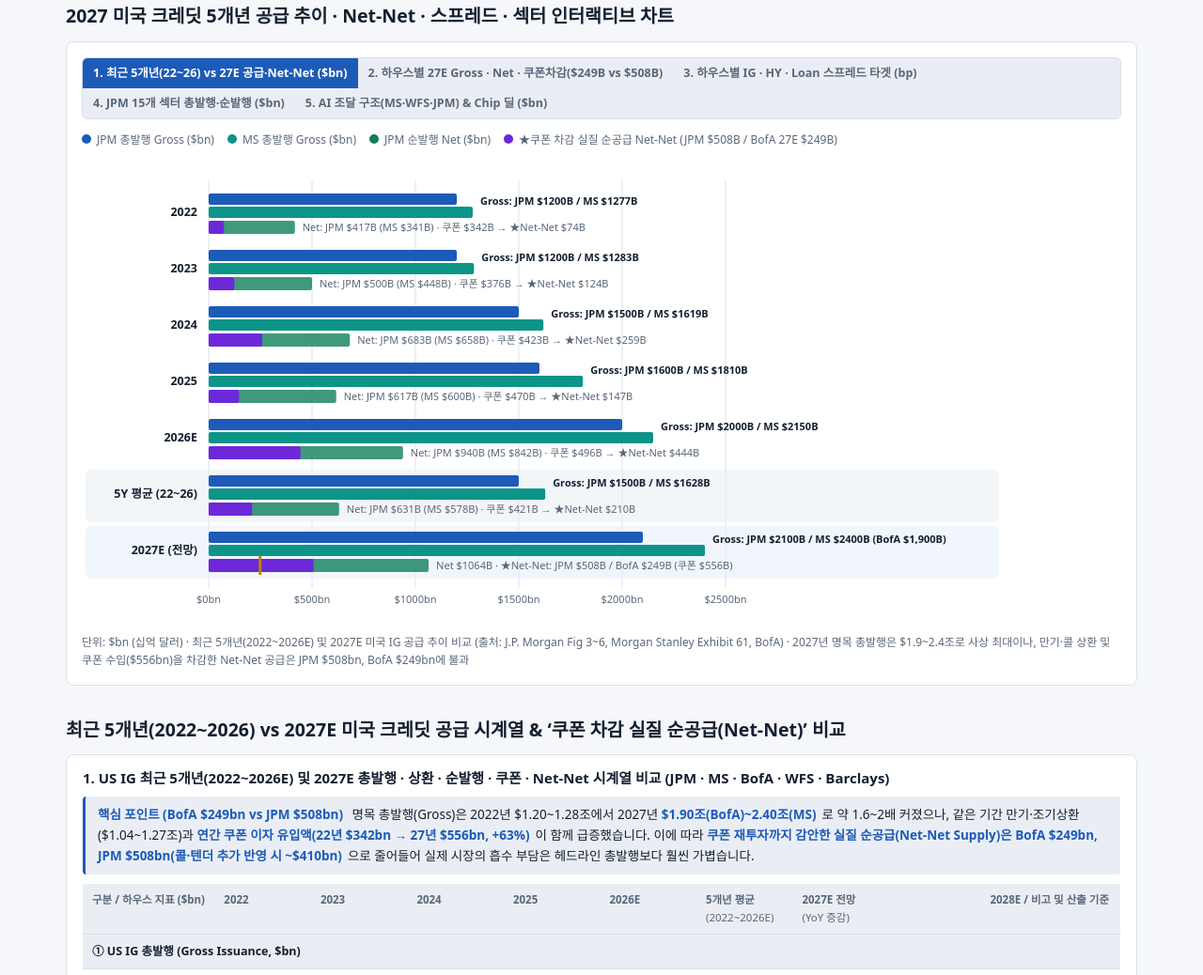
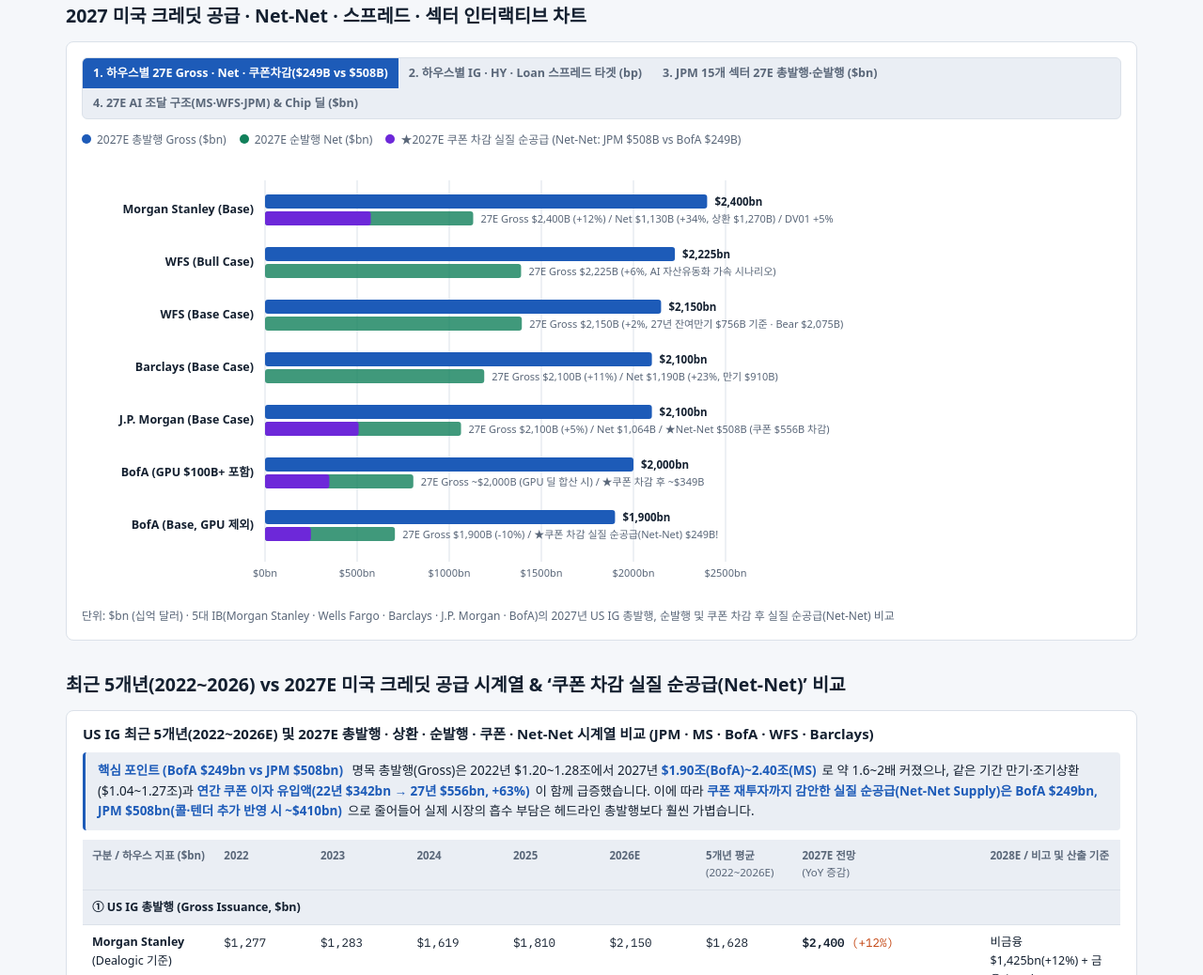
Before and after one commit to heesung1987-maker/fitd-desk, a plain HTML site: page credit-2027-outlook.html in a window 1280 px wide. Shown: the part 1597-2635 px from the top of the page at 94% size. Drawn offline with Linux system fonts and the light colour scheme; a web font is replaced by a local one.

Commit message:
Publish 2027 KRW, UST, Global Ex-US & Credit Outlook pages (2026-11-23 13:23:00 KST)

```diff
--- a/credit-2027-outlook.html
+++ b/credit-2027-outlook.html
@@ -276,15 +276,14 @@ function toggleOutlookTheme() {
 </section>
 
 <section class="chart-sec">
-  <h2>2027 미국 크레딧 5개년 공급 추이 · Net-Net · 스프레드 · 섹터 인터랙티브 차트</h2>
+  <h2>2027 미국 크레딧 공급 · Net-Net · 스프레드 · 섹터 인터랙티브 차트</h2>
   <div class="chartcard">
     <div class="toolbar">
       <div class="seg" role="group" aria-label="차트 지표 선택">
-        <button type="button" id="tabHist5Y" aria-pressed="true">1. 최근 5개년(22~26) vs 27E 공급·Net-Net ($bn)</button>
-        <button type="button" id="tabHouseCompare" aria-pressed="false">2. 하우스별 27E Gross · Net · 쿠폰차감($249B vs $508B)</button>
-        <button type="button" id="tabSpread" aria-pressed="false">3. 하우스별 IG · HY · Loan 스프레드 타겟 (bp)</button>
-        <button type="button" id="tabJpmSectors" aria-pressed="false">4. JPM 15개 섹터 총발행·순발행 ($bn)</button>
-        <button type="button" id="tabAiBreakdown" aria-pressed="false">5. AI 조달 구조(MS·WFS·JPM) &amp; Chip 딜 ($bn)</button>
+        <button type="button" id="tabHouseCompare" aria-pressed="true">1. 하우스별 27E Gross · Net · 쿠폰차감($249B vs $508B)</button>
+        <button type="button" id="tabSpread" aria-pressed="false">2. 하우스별 IG · HY · Loan 스프레드 타겟 (bp)</button>
+        <button type="button" id="tabJpmSectors" aria-pressed="false">3. JPM 15개 섹터 27E 총발행·순발행 ($bn)</button>
+        <button type="button" id="tabAiBreakdown" aria-pressed="false">4. 27E AI 조달 구조(MS·WFS·JPM) &amp; Chip 딜 ($bn)</button>
       </div>
       <div class="legend" id="chartLegend"></div>
     </div>
@@ -296,7 +295,7 @@ function toggleOutlookTheme() {
 <section class="supply-sec">
   <h2>최근 5개년(2022~2026) vs 2027E 미국 크레딧 공급 시계열 &amp; ‘쿠폰 차감 실질 순공급(Net-Net)’ 비교</h2>
   <div class="panel">
-    <h3>1. US IG 최근 5개년(2022~2026E) 및 2027E 총발행 · 상환 · 순발행 · 쿠폰 · Net-Net 시계열 비교 (JPM · MS · BofA · WFS · Barclays)</h3>
+    <h3>US IG 최근 5개년(2022~2026E) 및 2027E 총발행 · 상환 · 순발행 · 쿠폰 · Net-Net 시계열 비교 (JPM · MS · BofA · WFS · Barclays)</h3>
     <p class="consensus"><b>핵심 포인트 (BofA $249bn vs JPM $508bn)</b> 명목 총발행(Gross)은 2022년 $1.20~1.28조에서 2027년 <b>$1.90조(BofA)~2.40조(MS)</b>로 약 1.6~2배 커졌으나, 같은 기간 만기·조기상환($1.04~1.27조)과 <b>연간 쿠폰 이자 유입액(22년 $342bn → 27년 $556bn, +63%)</b>이 함께 급증했습니다. 이에 따라 <b>쿠폰 재투자까지 감안한 실질 순공급(Net-Net Supply)은 BofA $249bn, JPM $508bn(콜·텐더 추가 반영 시 ~$410bn)</b>으로 줄어들어 실제 시장의 흡수 부담은 헤드라인 총발행보다 훨씬 가볍습니다.</p>
     <div class="scroll">
       <table style="min-width:1020px;font-size:12.5px">
@@ -1237,88 +1236,27 @@ document.getElementById("whyGrid").innerHTML = US_CREDIT_HOUSES.map(h => `
   </article>
 `).join("");
 
-// 인터랙티브 SVG 차트 (5개 탭)
+// 인터랙티브 SVG 차트 (4개 탭: 2027년 수치 중심)
 const svg = document.getElementById("mainChart");
 const legendEl = document.getElementById("chartLegend");
 const noteEl = document.getElementById("chartNote");
-
-function drawHist5YChart() {
-  legendEl.innerHTML = `
-    <span><i class="sw" style="background:var(--accent)"></i>JPM 총발행 Gross ($bn)</span>
-    <span><i class="sw" style="background:var(--teal)"></i>MS 총발행 Gross ($bn)</span>
-    <span><i class="sw" style="background:var(--bull)"></i>JPM 순발행 Net ($bn)</span>
-    <span><i class="sw" style="background:var(--purple)"></i>★쿠폰 차감 실질 순공급 Net-Net (JPM $508B / BofA 27E $249B)</span>
-  `;
-  noteEl.textContent = "단위: $bn (십억 달러) · 최근 5개년(2022~2026E) 및 2027E 미국 IG 공급 추이 비교 (출처: J.P. Morgan Fig 3~6, Morgan Stanley Exhibit 61, BofA) · 2027년 명목 총발행은 $1.9~2.4조로 사상 최대이나, 만기·콜 상환 및 쿠폰 수입($556bn)을 차감한 Net-Net 공급은 JPM $508bn, BofA $249bn에 불과";
-
-  const years = [
-    { yr: "2022", jpmG: 1200, msG: 1277, jpmN: 417, msN: 341, jpmC: 342, jpmNN: 74 },
-    { yr: "2023", jpmG: 1200, msG: 1283, jpmN: 500, msN: 448, jpmC: 376, jpmNN: 124 },
-    { yr: "2024", jpmG: 1500, msG: 1619, jpmN: 683, msN: 658, jpmC: 423, jpmNN: 259 },
-    { yr: "2025", jpmG: 1600, msG: 1810, jpmN: 617, msN: 600, jpmC: 470, jpmNN: 147 },
-    { yr: "2026E", jpmG: 2000, msG: 2150, jpmN: 940, msN: 842, jpmC: 496, jpmNN: 444 },
-    { yr: "5Y 평균 (22~26)", jpmG: 1500, msG: 1628, jpmN: 631, msN: 578, jpmC: 421, jpmNN: 210 },
-    { yr: "2027E (전망)", jpmG: 2100, msG: 2400, jpmN: 1064, msN: 1130, jpmC: 556, jpmNN: 508, bofaNN: 249 }
-  ];
-
-  const W = 980, L = 135, R = 295, T = 32, GH = 60, B = 34;
-  const Ht = T + years.length * GH + B;
-  const maxVal = 2500;
-  const x = v => L + (v / maxVal) * (W - L - R);
-  svg.setAttribute("viewBox", `0 0 ${W} ${Ht}`);
-  svg.setAttribute("width", W);
-  svg.setAttribute("height", Ht);
-
-  let s = "";
-  for (let v = 0; v <= 2500; v += 500) {
-    s += `<line x1="${x(v)}" x2="${x(v)}" y1="${T - 10}" y2="${Ht - B + 4}" stroke="var(--line)" stroke-width="1"/>`;
-    s += `<text x="${x(v)}" y="${Ht - B + 20}" text-anchor="middle" font-size="11" fill="var(--muted)">$${v}bn</text>`;
-  }
-
-  years.forEach((it, i) => {
-    const y0 = T + i * GH;
-    const isAvg = it.yr.indexOf("평균") !== -1;
-    const is27 = it.yr.indexOf("2027") !== -1;
-    if (isAvg || is27) {
-      s += `<rect x="4" y="${y0 - 2}" width="${W - 8}" height="${GH - 4}" rx="6" fill="${is27 ? 'var(--accent-soft)' : 'var(--soft)'}" opacity="0.55"/>`;
-    }
-    s += `<text x="${L - 12}" y="${y0 + 28}" text-anchor="end" font-size="12.5" font-weight="700" fill="var(--fg)">${it.yr}</text>`;
-    // JPM Gross & MS Gross
-    s += `<rect x="${x(0)}" y="${y0 + 4}" width="${x(it.jpmG) - x(0)}" height="12" rx="2" fill="var(--accent)"/>`;
-    s += `<rect x="${x(0)}" y="${y0 + 18}" width="${x(it.msG) - x(0)}" height="12" rx="2" fill="var(--teal)"/>`;
-    s += `<text x="${Math.max(x(it.jpmG), x(it.msG)) + 8}" y="${y0 + 16}" font-size="11" font-weight="600" fill="var(--fg)">Gross: JPM $${it.jpmG}B / MS $${it.msG}B${is27 ? " (BofA $1,900B)" : ""}</text>`;
-    // Net & Net-Net
-    s += `<rect x="${x(0)}" y="${y0 + 33}" width="${x(it.jpmN) - x(0)}" height="14" rx="2" fill="var(--bull)" opacity="0.8"/>`;
-    s += `<rect x="${x(0)}" y="${y0 + 33}" width="${x(it.jpmNN) - x(0)}" height="14" rx="2" fill="var(--purple)"/>`;
-    if (it.bofaNN) {
-      s += `<line x1="${x(it.bofaNN)}" x2="${x(it.bofaNN)}" y1="${y0 + 30}" y2="${y0 + 50}" stroke="var(--now)" stroke-width="3"><title>BofA 쿠폰차감 순공급 $249bn</title></line>`;
-    }
-    const subTxt = is27
-      ? `Net $${it.jpmN}B · ★Net-Net: JPM $${it.jpmNN}B / BofA $${it.bofaNN}B (쿠폰 $${it.jpmC}B)`
-      : `Net: JPM $${it.jpmN}B (MS $${it.msN}B) · 쿠폰 $${it.jpmC}B → ★Net-Net $${it.jpmNN}B`;
-    s += `<text x="${x(it.jpmN) + 8}" y="${y0 + 44}" font-size="11" fill="var(--muted)">${subTxt}</text>`;
-  });
-
-  svg.innerHTML = s;
-}
 
 function drawHouseCompareChart() {
   legendEl.innerHTML = `
     <span><i class="sw" style="background:var(--accent)"></i>2027E 총발행 Gross ($bn)</span>
     <span><i class="sw" style="background:var(--bull)"></i>2027E 순발행 Net ($bn)</span>
     <span><i class="sw" style="background:var(--purple)"></i>★2027E 쿠폰 차감 실질 순공급 (Net-Net: JPM $508B vs BofA $249B)</span>
-    <span><i class="sw" style="background:var(--now)"></i>2026E 총발행 기준선</span>
   `;
   noteEl.textContent = "단위: $bn (십억 달러) · 5대 IB(Morgan Stanley · Wells Fargo · Barclays · J.P. Morgan · BofA)의 2027년 US IG 총발행, 순발행 및 쿠폰 차감 후 실질 순공급(Net-Net) 비교";
 
   const items = [
-    { label: "Morgan Stanley (Base)", g26: 2150, g27: 2400, net: 1130, netnet: 574, note: "Gross $2,400B (+12%) / Net $1,130B (+34%, 상환 $1,270B) / DV01 +5%" },
-    { label: "WFS (Bull Case)", g26: 2100, g27: 2225, net: 1390, note: "Gross $2,225B (+6%, AI 자산유동화 가속 시나리오)" },
-    { label: "WFS (Base Case)", g26: 2100, g27: 2150, net: 1394, note: "Gross $2,150B (+2%, 27년 잔여만기 $756B 기준 · Bear $2,075B)" },
-    { label: "Barclays (Base Case)", g26: 1900, g27: 2100, net: 1190, note: "Gross $2,100B (+11%) / Net $1,190B (+23%, 만기 $910B)" },
-    { label: "J.P. Morgan (Base Case)", g26: 2000, g27: 2100, net: 1064, netnet: 508, note: "Gross $2,100B (+5%) / Net $1,064B / ★Net-Net $508B (쿠폰 $556B 차감)" },
-    { label: "BofA (GPU $100B+ 포함)", g26: 2100, g27: 2000, net: 805, netnet: 349, note: "Gross ~$2,000B (GPU 딜 합산 시) / ★쿠폰 차감 후 ~$349B" },
-    { label: "BofA (Base, GPU 제외)", g26: 2100, g27: 1900, net: 705, netnet: 249, note: "Gross $1,900B (-10%) / ★쿠폰 차감 실질 순공급(Net-Net) $249B!" }
+    { label: "Morgan Stanley (Base)", g27: 2400, net: 1130, netnet: 574, note: "27E Gross $2,400B (+12%) / Net $1,130B (+34%, 상환 $1,270B) / DV01 +5%" },
+    { label: "WFS (Bull Case)", g27: 2225, net: 1390, note: "27E Gross $2,225B (+6%, AI 자산유동화 가속 시나리오)" },
+    { label: "WFS (Base Case)", g27: 2150, net: 1394, note: "27E Gross $2,150B (+2%, 27년 잔여만기 $756B 기준 · Bear $2,075B)" },
+    { label: "Barclays (Base Case)", g27: 2100, net: 1190, note: "27E Gross $2,100B (+11%) / Net $1,190B (+23%, 만기 $910B)" },
+    { label: "J.P. Morgan (Base Case)", g27: 2100, net: 1064, netnet: 508, note: "27E Gross $2,100B (+5%) / Net $1,064B / ★Net-Net $508B (쿠폰 $556B 차감)" },
+    { label: "BofA (GPU $100B+ 포함)", g27: 2000, net: 805, netnet: 349, note: "27E Gross ~$2,000B (GPU 딜 합산 시) / ★쿠폰 차감 후 ~$349B" },
+    { label: "BofA (Base, GPU 제외)", g27: 1900, net: 705, netnet: 249, note: "27E Gross $1,900B (-10%) / ★쿠폰 차감 실질 순공급(Net-Net) $249B!" }
   ];
 
   const W = 980, L = 195, R = 295, T = 32, GH = 56, B = 34;
@@ -1339,8 +1277,7 @@ function drawHouseCompareChart() {
     const y0 = T + i * GH;
     s += `<text x="${L - 12}" y="${y0 + 25}" text-anchor="end" font-size="12.5" font-weight="700" fill="var(--fg)">${it.label}</text>`;
     s += `<rect x="${x(0)}" y="${y0 + 5}" width="${x(it.g27) - x(0)}" height="15" rx="3" fill="var(--accent)"/>`;
-    s += `<line x1="${x(it.g26)}" x2="${x(it.g26)}" y1="${y0 + 2}" y2="${y0 + 23}" stroke="var(--now)" stroke-width="2.5"><title>2026E $${it.g26}bn</title></line>`;
-    s += `<text x="${Math.max(x(it.g27), x(it.g26)) + 8}" y="${y0 + 17}" font-size="11.5" font-weight="600" fill="var(--fg)">$${it.g27.toLocaleString()}bn</text>`;
+    s += `<text x="${x(it.g27) + 8}" y="${y0 + 17}" font-size="11.5" font-weight="600" fill="var(--fg)">$${it.g27.toLocaleString()}bn</text>`;
     s += `<rect x="${x(0)}" y="${y0 + 23}" width="${x(it.net) - x(0)}" height="15" rx="3" fill="var(--bull)" opacity="0.8"/>`;
     if (it.netnet) {
       s += `<rect x="${x(0)}" y="${y0 + 23}" width="${x(it.netnet) - x(0)}" height="15" rx="3" fill="var(--purple)"/>`;
@@ -1501,32 +1438,28 @@ function drawAiBreakdownChart() {
   svg.innerHTML = s;
 }
 
-const b1 = document.getElementById("tabHist5Y");
 const b2 = document.getElementById("tabHouseCompare");
 const b3 = document.getElementById("tabSpread");
 const b4 = document.getElementById("tabJpmSectors");
 const b5 = document.getElementById("tabAiBreakdown");
 
 function selectTab(tab) {
-  b1.setAttribute("aria-pressed", tab === "hist");
   b2.setAttribute("aria-pressed", tab === "house");
   b3.setAttribute("aria-pressed", tab === "sp");
   b4.setAttribute("aria-pressed", tab === "sec");
   b5.setAttribute("aria-pressed", tab === "ai");
-  if (tab === "hist") drawHist5YChart();
-  else if (tab === "house") drawHouseCompareChart();
+  if (tab === "house") drawHouseCompareChart();
   else if (tab === "sp") drawSpreadChart();
   else if (tab === "sec") drawJpmSectorsChart();
   else drawAiBreakdownChart();
 }
 
-b1.onclick = () => selectTab("hist");
 b2.onclick = () => selectTab("house");
 b3.onclick = () => selectTab("sp");
 b4.onclick = () => selectTab("sec");
 b5.onclick = () => selectTab("ai");
 
-drawHist5YChart();
+drawHouseCompareChart();
 </script>
 </body>
 </html>
```
